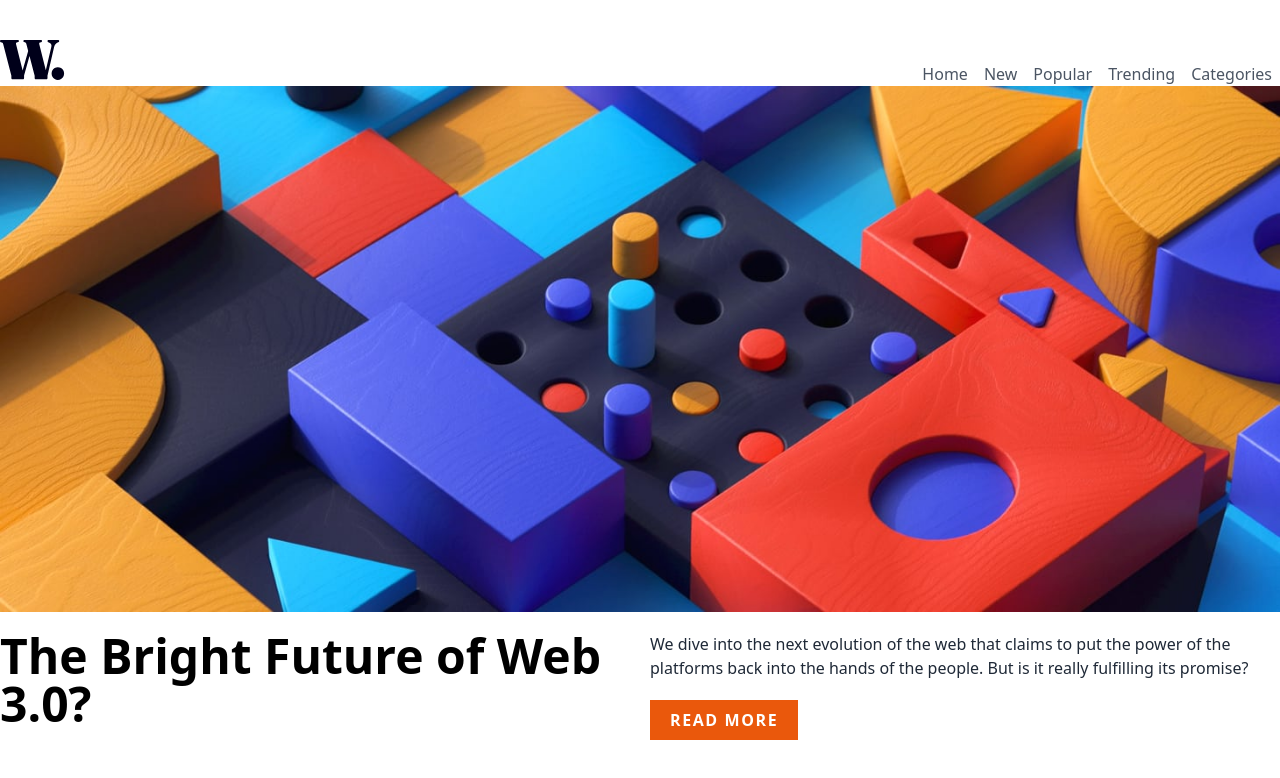
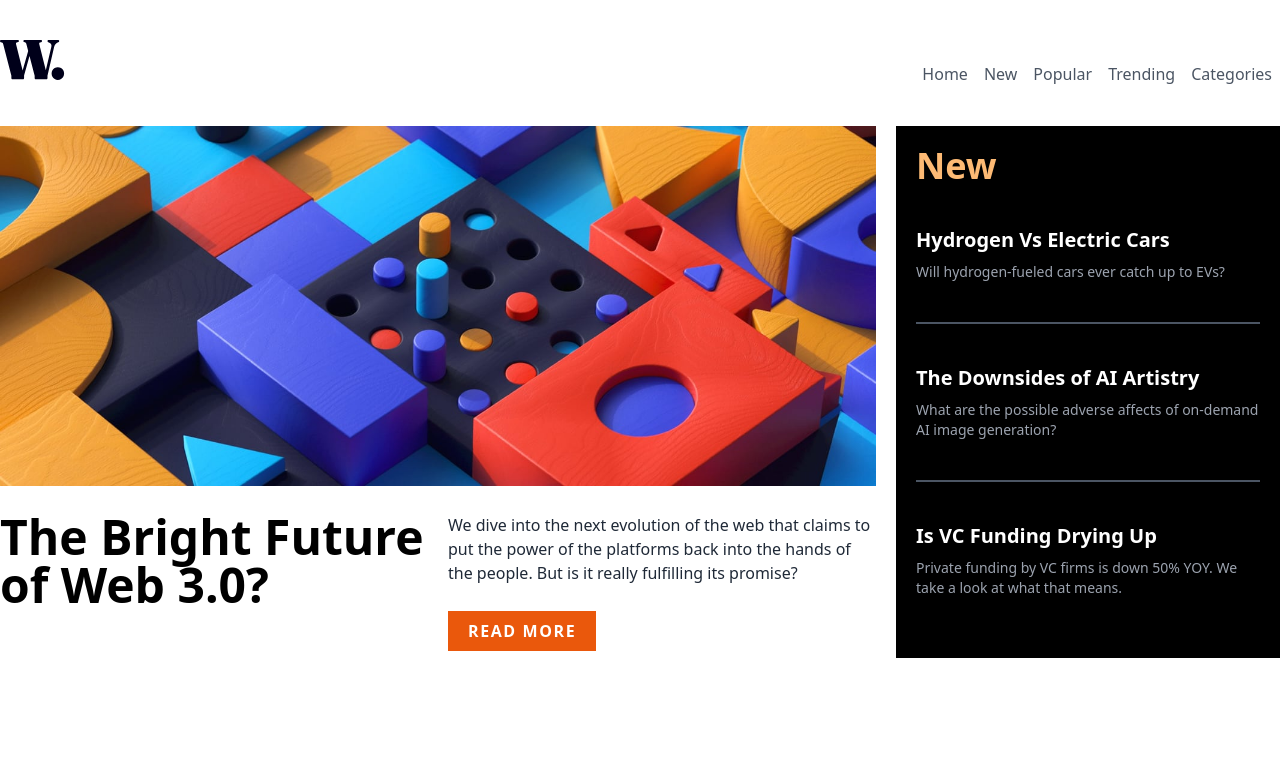
Before and after one commit to daempasha/news-homepage, a React (Vite) app: page / in a window 1280 px wide. Shown: the top 778 px of the page. Built offline with nearby package versions, Linux system fonts and the light colour scheme.

Commit message:
Added new story section

```diff
--- a/src/App.tsx
+++ b/src/App.tsx
@@ -1,13 +1,17 @@
 import MainStory from "@components/MainStory"
 import data from "@components/MainStory/data"
 import Navbar from "@components/Navbar"
+import NewStories from "@components/NewStories"
 
 function App() {
 
   return (
     <div className="App my-10 mx-10 xl:mx-auto max-w-7xl">
       <Navbar />
-      <MainStory {...data} />
+      <div className="flex flex-col md:flex-row gap-5">
+        <MainStory {...data} />
+        <NewStories />
+      </div>
     </div>
   )
 }
--- a/src/components/MainStory/index.tsx
+++ b/src/components/MainStory/index.tsx
@@ -2,8 +2,8 @@ import Button from "@components/Button";
 import { MainStoryProps } from "./types";
 
 const MainStory: React.FC<MainStoryProps> = ({ title, image, description }) => (
-    <div className="grid grid-cols-1 md:grid-cols-2 gap-5">
-        <div className="image bg-red-400 md:col-span-2">
+    <div className="flex-0 grid grid-cols-1 md:grid-cols-2 gap-5">
+        <div className="image md:col-span-2">
             <img src={image} alt={title} />
         </div>
         <div className="title text-5xl font-bold row-span-2">{title}</div>
--- a/src/components/Navbar/index.tsx
+++ b/src/components/Navbar/index.tsx
@@ -3,7 +3,7 @@ import HamburgerMenu from "./HamburgerMenu";
 import Links from "./Links";
 
 const Navbar = () => {
-    return <div className="flex items-baseline justify-between ">
+    return <div className="flex items-baseline justify-between my-10 ">
         <img src={Logo} alt="Logo" />
 
 
--- /dev/null
+++ b/src/components/NewStories/data.ts
@@ -0,0 +1,14 @@
+export default [
+    {
+        title: "Hydrogen Vs Electric Cars",
+        description: "Will hydrogen-fueled cars ever catch up to EVs?"
+    },
+    {
+        title: "The Downsides of AI Artistry",
+        description: "What are the possible adverse affects of on-demand AI image generation?"
+    },
+    {
+        title: "Is VC Funding Drying Up",
+        description: "Private funding by VC firms is down 50% YOY. We take a look at what that means."
+    }
+]
--- /dev/null
+++ b/src/components/NewStories/index.tsx
@@ -0,0 +1,19 @@
+import data from "./data";
+
+const NewStories = () => {
+    return <div className="flex-grow flex-shrink-0 md:w-96 bg-black p-5">
+        <h1 className="text-4xl font-bold text-orange-300 mb-5">New</h1>
+        {data.map((row, index) => (
+            <>
+                <div className="text-white my-5 md:my-10">
+                    <h2 className="text-xl font-bold">{row.title}</h2>
+                    <p className="text-sm my-2 text-gray-400">{row.description}</p>
+
+                </div>
+                {(index < data.length - 1) && <div className="border-b-2 border-gray-600" />}
+            </>
+        ))}
+    </div>
+}
+
+export default NewStories;
```
